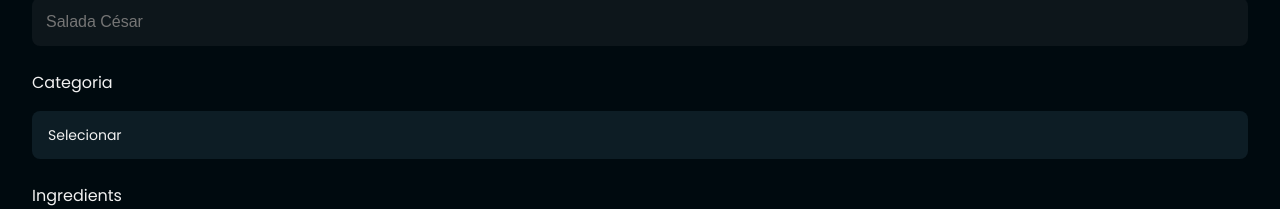
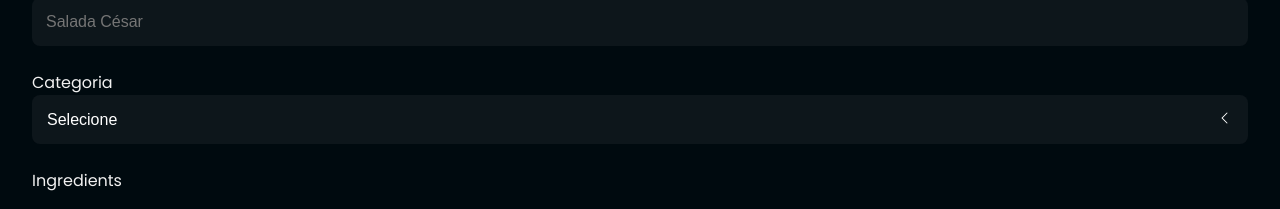
Before and after one commit to gabrielSantos1101/Front-foodExplorer, a React (Vite) app: page /new in a window 1280 px wide. Shown: the part 318-527 px from the top of the page. Built offline with nearby package versions, Linux system fonts and the light colour scheme.

Commit message:
feat:refactor: create Select component and refact new dish, buttom and add component

```diff
--- a/package.json
+++ b/package.json
@@ -11,10 +11,12 @@
   },
   "dependencies": {
     "@phosphor-icons/react": "^2.0.10",
+    "@radix-ui/react-select": "^1.2.2",
     "jwt-decode": "^3.1.2",
     "postcss": "^8.4.28",
     "react": "^18.2.0",
     "react-dom": "^18.2.0",
+    "react-hook-form": "^7.45.4",
     "react-router-dom": "^6.15.0",
     "react-toastify": "^9.1.3",
     "styled-components": "^6.0.7"
--- a/src/components/Add/index.jsx
+++ b/src/components/Add/index.jsx
@@ -2,7 +2,7 @@ import { Plus } from '@phosphor-icons/react'
 import { useState } from 'react'
 import { Wrap } from './styles'
 
-export function Add({ onAddIngredient, enterPress, placeholder, ...rest }) {
+export function Add({ onAddIngredient, placeholder, ...rest }) {
   const [value, changeValue] = useState('')
 
   function autoresize(e) {
@@ -22,7 +22,7 @@ export function Add({ onAddIngredient, enterPress, placeholder, ...rest }) {
       <input
         style={{ width: Math.min(Math.max(value.length, 2), 4) + 'ch' }}
         type="text"
-        maxLength={40}
+        maxLength={36}
         placeholder={placeholder}
         value={value}
         onInput={(e) => autoresize(e)}
@@ -32,6 +32,7 @@ export function Add({ onAddIngredient, enterPress, placeholder, ...rest }) {
         onKeyDown={(e) => {
           if (e.key === 'Enter') {
             onAddIngredient(value)
+            changeValue('')
           }
         }}
         {...rest}
--- a/src/components/Add/styles.js
+++ b/src/components/Add/styles.js
@@ -39,10 +39,6 @@ export const Wrap = styled.div`
     &:focus {
       outline: none;
     }
-
-    &::selection {
-      background-color: #163a4d;
-    }
   }
 
   &:focus {
--- a/src/components/Button/styles.js
+++ b/src/components/Button/styles.js
@@ -9,9 +9,16 @@ export const Wrap = styled.button`
 
   color: ${({ theme }) => theme.LIGHT.L100};
   background: ${({ theme, $istext }) =>
-    !$istext ? theme.COLORS.TOMATO_100 : 'none'};
+    !$istext ? theme.COLORS.TOMATO_400 : 'none'};
 
-  padding: ${({ $istext }) => (!$istext ? '0.75rem 0.875rem' : '0')};
+  transition: all 0.3s;
+
+  &:hover {
+    background: ${({ theme, $istext }) =>
+      !$istext ? theme.COLORS.TOMATO_200 : 'none'};
+  }
+
+  height: ${({ $istext }) => (!$istext ? '3rem' : 'fit-content')};
   ${({ $iscenter }) => (!$iscenter ? '' : 'margin-inline: auto')};
 
   border-radius: 0.3125rem;
--- /dev/null
+++ b/src/components/Select/index.jsx
@@ -0,0 +1,52 @@
+import { CaretLeft, Check } from '@phosphor-icons/react'
+import * as SelectPrimitive from '@radix-ui/react-select'
+import {
+  SelectContent,
+  SelectIcon,
+  SelectItem,
+  SelectItemIndicator,
+  SelectTrigger,
+  SelectViewport,
+} from './styles'
+
+export function Select({ changeValue, categoryName, ...rest }) {
+  return (
+    <SelectPrimitive.Root
+      className="SelectRoot"
+      defaultValue={categoryName}
+      onValueChange={(e) => changeValue(e)}
+    >
+      <SelectTrigger>
+        <SelectPrimitive.Value placeholder="Selecione" value="Selecione" />
+        <SelectIcon>
+          <CaretLeft />
+        </SelectIcon>
+      </SelectTrigger>
+
+      <SelectPrimitive.Portal>
+        <SelectContent side="bottom" sideOffset={4} position="popper">
+          <SelectViewport>
+            <SelectItem value="Refeição">
+              <SelectPrimitive.ItemText>Refeição</SelectPrimitive.ItemText>
+              <SelectItemIndicator>
+                <Check />
+              </SelectItemIndicator>
+            </SelectItem>
+            <SelectItem value="Sobremesa">
+              <SelectPrimitive.ItemText>Sobremesa</SelectPrimitive.ItemText>
+              <SelectItemIndicator>
+                <Check />
+              </SelectItemIndicator>
+            </SelectItem>
+            <SelectItem value="Bebida">
+              <SelectPrimitive.ItemText>Bebida</SelectPrimitive.ItemText>
+              <SelectItemIndicator>
+                <Check />
+              </SelectItemIndicator>
+            </SelectItem>
+          </SelectViewport>
+        </SelectContent>
+      </SelectPrimitive.Portal>
+    </SelectPrimitive.Root>
+  )
+}
--- /dev/null
+++ b/src/components/Select/styles.js
@@ -0,0 +1,105 @@
+import * as SelectPrimitive from '@radix-ui/react-select'
+import { styled } from 'styled-components'
+
+export const Wrap = styled.div`
+  button {
+    all: unset;
+  }
+`
+export const SelectTrigger = styled(SelectPrimitive.Trigger)`
+  display: inline-flex;
+  align-items: center;
+  justify-content: space-between;
+  gap: 0.3125rem;
+  flex: 1;
+
+  border-radius: 0.5rem;
+  border: none;
+
+  font-size: 1rem;
+  line-height: 1;
+  color: ${({ theme }) => theme.LIGHT.L100};
+
+  padding: 0.941rem 0.9375rem;
+  background-color: ${({ theme }) => theme.DARK.D800};
+
+  &:focus {
+    outline: 1px solid ${({ theme }) => theme.LIGHT.L100};
+  }
+`
+
+export const SelectViewport = styled(SelectPrimitive.Viewport)`
+  padding: 0.3125rem;
+`
+
+export const SelectContent = styled(SelectPrimitive.Content)`
+  width: var(--radix-select-trigger-width);
+  transform: translateY(-0.625rem);
+  padding-top: 0.625rem;
+
+  cursor: pointer;
+
+  background-color: ${({ theme }) => theme.DARK.D800};
+  border-radius: 0 0 0.5rem 0.5rem;
+
+  &::before {
+    content: '>';
+    width: 0.9375rem;
+    height: 1.875rem;
+
+    font-family: 'Poppins', sans-serif;
+    font-weight: 100;
+
+    position: absolute;
+    top: -2.2rem;
+    right: 0.9375rem;
+
+    transform: rotate(90deg);
+
+    font-size: 1.5rem;
+
+    background: ${({ theme }) => theme.DARK.D800};
+  }
+`
+
+export const SelectItem = styled(SelectPrimitive.Item)`
+  display: flex;
+  align-items: center;
+  position: relative;
+  user-select: none;
+
+  font-size: 0.8125rem;
+  line-height: 1;
+  border-radius: 0.1875rem;
+
+  padding: 0 2.1875rem 0 1.5625rem;
+
+  .SelectItem[data-disabled] {
+    pointer-events: none;
+  }
+
+  .SelectItem[data-highlighted] {
+    outline: none;
+  }
+
+  &:focus {
+    outline: none;
+    color: ${({ theme }) => theme.COLORS.CAKE_200};
+  }
+
+  &:hover {
+    outline: none;
+    color: ${({ theme }) => theme.COLORS.CAKE_200};
+  }
+`
+export const SelectItemIndicator = styled(SelectPrimitive.ItemIndicator)`
+  position: absolute;
+  left: 0;
+  width: 1.5625rem;
+  display: inline-flex;
+  align-items: center;
+  justify-content: center;
+`
+export const SelectIcon = styled(SelectPrimitive.Icon)`
+  color: ${({ theme }) => theme.LIGHT.L100};
+`
--- a/src/pages/NewDish/index.jsx
+++ b/src/pages/NewDish/index.jsx
@@ -4,6 +4,7 @@ import { useForm } from 'react-hook-form'
 import { Add } from '../../components/Add'
 import { Button } from '../../components/Button'
 import { Input } from '../../components/Input'
+import { Select } from '../../components/Select'
 import { Tag } from '../../components/Tag'
 import { Textarea } from '../../components/Textarea'
 import { Wrapper } from './styles'
@@ -39,7 +40,13 @@ export function NewDish() {
 
   return (
     <Wrapper>
-      <Button title={'Voltar'} isText hasIcon icon={CaretLeft} />
+      <Button
+        title={'Voltar'}
+        isText
+        hasIcon
+        icon={CaretLeft}
+        className="back"
+      />
       <form onSubmit={handleSubmit((data) => console.log(data))}>
         <h1>Novo prato</h1>
         <label>
@@ -52,19 +59,9 @@ export function NewDish() {
           onChange={(e) => setName(e.target.value)}
           required
         />
-        <label>
+        <label className="select">
           Categoria
-          <select
-            onChange={(e) => {
-              setCategory(e.target.value)
-            }}
-            required
-          >
-            <option value={'selecionar'}>Selecionar</option>
-            <option value={'refeiço'}>Refeição</option>
-            <option value={'sobremesa'}>Sobremesa</option>
-            <option value={'bebida'}>Bebida</option>
-          </select>
+          <Select />
         </label>
         <fieldset>
           <h4>Ingredients</h4>
--- a/src/pages/NewDish/styles.js
+++ b/src/pages/NewDish/styles.js
@@ -1,7 +1,7 @@
 import { styled } from 'styled-components'
 
 export const Wrapper = styled.div`
-  & button:first-child {
+  & .back {
     margin-top: 0.625rem;
     margin-left: 1.8rem;
     font-size: 1rem;
@@ -15,6 +15,14 @@ export const Wrapper = styled.div`
 
     & h1 {
       font-size: 1.8rem;
+    }
+
+    & label input,
+    textarea,
+    button {
+      &:hover {
+        background-color: ${({ theme }) => theme.DARK.D900};
+      }
     }
 
     & label:nth-child(2) {
@@ -38,27 +46,9 @@ export const Wrapper = styled.div`
       }
     }
 
-    & select {
-      all: unset;
-
+    & .select {
       display: flex;
-      align-items: center;
-
-      cursor: pointer;
-      box-sizing: border-box;
-
-      width: 100%;
-      height: 3rem;
-      padding-inline: 1rem;
-      margin-top: 1rem;
-
-      font-size: 0.875rem;
-      border-radius: 0.5rem;
-      background-color: ${({ theme }) => theme.DARK.D900};
-
-      &:focus {
-        outline: 1px solid ${({ theme }) => theme.LIGHT.L300};
-      }
+      flex-direction: column;
     }
 
     & fieldset {
```
Also changed, not shown: 1 other file (tests, documents, lock files or other folders).
